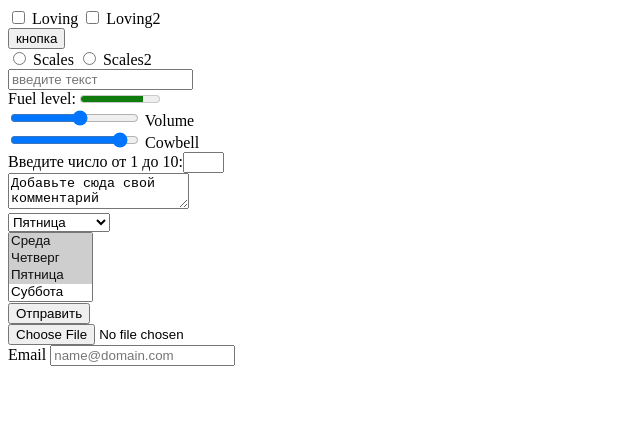
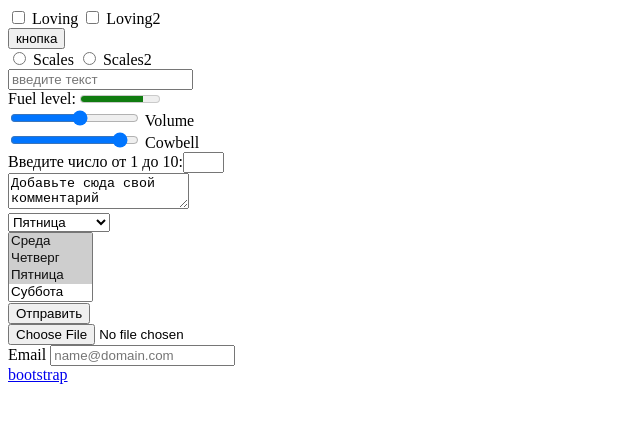
Before and after one commit to Krutybych/selenium, a plain HTML site: page index.html in a window 1280 px wide. Shown: the full height of the page, 0-640 px from the left. Drawn offline with Linux system fonts and the light colour scheme.

Commit message:
Final version

```diff
--- a/index.html
+++ b/index.html
@@ -90,7 +90,7 @@
     </label>
 </div>
 <div>
-    <a href=""></a>
+    <a href="bootstrap.html">bootstrap</a>
 </div>
 </body>
 </html>
```
